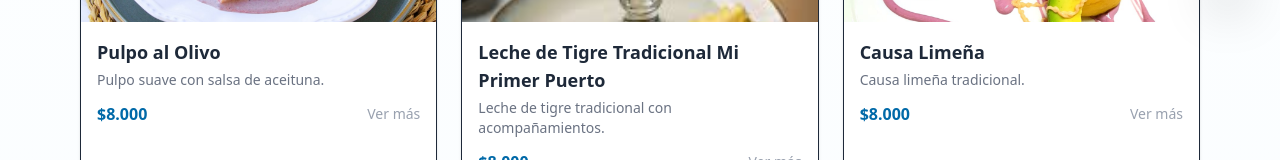
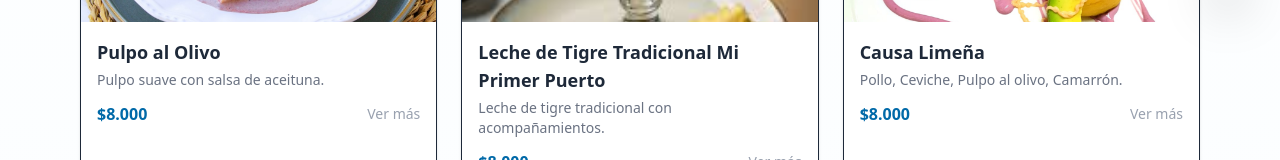
Before and after one commit to Hiperion23/Pimer_Puerto, a React (Vite) app: page /menu in a window 1280 px wide. Shown: the part 766-926 px from the top of the page. Built offline with nearby package versions, Linux system fonts and the light colour scheme.

Commit message:
Cambios1

```diff
--- a/src/Components/DishCard.tsx
+++ b/src/Components/DishCard.tsx
@@ -1,8 +1,7 @@
-/* eslint-disable @typescript-eslint/no-explicit-any */
 import React from 'react'
 
 export interface Dish {
-  allergens: any
+  allergens: string[] | undefined
   id: string
   name: string
   price: string
@@ -16,6 +15,25 @@ export interface Dish {
 interface Props {
   dish: Dish
   onClick: (dish: Dish) => void
+}
+
+// Ícono/emoji según la categoría, para cuando no hay foto todavía
+const getPlaceholderIcon = (tags?: string[]) => {
+  const tag = tags?.[0] ?? ''
+  if (tag.includes('Bebida')) return '🥤'
+  if (tag.includes('Jugo')) return '🧃'
+  if (tag.includes('Cevich')) return '🐟'
+  if (tag.includes('Picante')) return '🌶️'
+  if (tag.includes('Chaufa') || tag.includes('Arroz')) return '🍚'
+  if (tag.includes('Chicharr')) return '🍗'
+  if (tag.includes('Sudado')) return '🍲'
+  if (tag.includes('Carne')) return '🥩'
+  if (tag.includes('Pescado')) return '🐠'
+  if (tag.includes('Pasta') || tag.includes('Risotto')) return '🍝'
+  if (tag.includes('Vegetarian')) return '🥦'
+  if (tag.includes('Guarnici')) return '🍟'
+  if (tag.includes('Entrada')) return '🥗'
+  return '🍽️'
 }
 
 const DishCard: React.FC<Props> = ({ dish, onClick }) => {
@@ -32,8 +50,9 @@ const DishCard: React.FC<Props> = ({ dish, onClick }) => {
             className="w-full h-full object-cover"
           />
         ) : (
-          <div className="h-full flex items-center justify-center text-gray-400">
-            Imagen
+          <div className="h-full w-full flex flex-col items-center justify-center gap-1 bg-linear-to-br from-slate-100 to-slate-200 text-slate-400">
+            <span className="text-4xl">{getPlaceholderIcon(dish.tags)}</span>
+            <span className="text-xs">Foto próximamente</span>
           </div>
         )}
       </div>
--- a/src/Pages/Menu.tsx
+++ b/src/Pages/Menu.tsx
@@ -134,11 +134,11 @@ const dishes: Dish[] = [
     id: '6',
     name: 'Causa Limeña',
     price: '$8.000',
-    description: 'Causa limeña tradicional.',
+    description: 'Pollo, Ceviche, Pulpo al olivo, Camarrón.',
     image: causaImg,
     images: [causaImg],
     tags: ['Entradas'],
-    ingredients: [],
+    ingredients: ['Pollo', 'Ají amarillo', 'Papa', 'Mayonesa', 'Limón'],
     allergens: undefined,
   },
   {
@@ -174,7 +174,7 @@ const dishes: Dish[] = [
     ingredients: ['Choritos', 'Cebolla', 'Tomate', 'Limón'],
     allergens: ['Mariscos'],
   },
- */  {
+ */  /* {
     id: '10',
     name: 'Pulpo a la Chalaca',
     price: '$7.000',
@@ -184,7 +184,7 @@ const dishes: Dish[] = [
     tags: ['Entradas'],
     ingredients: ['Pulpo', 'Cebolla', 'Tomate', 'Limón'],
     allergens: ['Mariscos'],
-  },
+  }, */
 /*   {
     id: '11',
     name: 'Empanadita Ají de Gallina',
@@ -317,7 +317,7 @@ const dishes: Dish[] = [
   {
     id: '22',
     name: 'Lomo saltado con Fettucini',
-    price: '$10.000',
+    price: '$11.000',
     description: 'Lomo saltado servido con fettucini Huancaina.',
     image: fettu_huancainaImg,
     images: [fettu_huancainaImg],
@@ -332,7 +332,7 @@ const dishes: Dish[] = [
   {
     id: '23',
     name: 'Chaufa de Pollo',
-    price: '$7.990',
+    price: '$8.500',
     description: 'Arroz chaufa tradicional.',
     image: chaufaPolloImg,
     images: [chaufaPolloImg],
@@ -343,7 +343,7 @@ const dishes: Dish[] = [
   {
     id: '24',
     name: 'Chaufa de Chicharrón de Lechón',
-    price: '$8.000',
+    price: '$8.990',
     description: 'Chaufa con cerdo crocante.',
     image: chaufaLechonImg,
     images: [chaufaLechonImg],
@@ -354,7 +354,7 @@ const dishes: Dish[] = [
   {
     id: '25',
     name: 'Chaufa de Mariscos',
-    price: '$10.000',
+    price: '$11.000',
     description: 'Chaufa marino.',
     image: chaufaImg,
     images: [chaufaImg],
@@ -365,7 +365,7 @@ const dishes: Dish[] = [
   {
     id: '26',
     name: 'Chaufa de Pulpo',
-    price: '$10.000',
+    price: '$11.000',
     description: 'Pulpo salteado con arroz.',
     image: chaufaImg,
     images: [chaufaImg],
@@ -376,7 +376,7 @@ const dishes: Dish[] = [
   {
     id: '27',
     name: 'Chaufa de Carne',
-    price: '$8.000',
+    price: '$9.000',
     description: 'Carne salteada al wok.',
     image: chaufaCarneImg,
     images: [chaufaCarneImg],
@@ -387,7 +387,7 @@ const dishes: Dish[] = [
   {
     id: '28',
     name: 'Chaufa de Camarón',
-    price: '$10.000',
+    price: '$11.000',
     description: 'Chaufa con camarón.',
     image: chaufa_camaronImg,
     images: [chaufa_camaronImg],
@@ -417,7 +417,7 @@ const dishes: Dish[] = [
   {
     id: '30',
     name: 'Chicharrón de Camarón',
-    price: '$10.000',
+    price: '$11.000',
     description: 'Camarón frito crocante.',
     image: chicharonMixtoImg,
     images: [chicharonMixtoImg],
@@ -428,7 +428,7 @@ const dishes: Dish[] = [
   {
     id: '31',
     name: 'Chicharrón de Pulpo',
-    price: '$10.000',
+    price: '$11.000',
     description: 'Pulpo frito crocante.',
     image: chicharonMixtoImg,
     images: [chicharonMixtoImg],
@@ -439,7 +439,7 @@ const dishes: Dish[] = [
   {
     id: '32',
     name: 'Chicharrón de Pollo',
-    price: '$7.990',
+    price: '$8.500',
     description: 'Pollo crocante.',
     image: chicharonPolloImg,
     images: [chicharonPolloImg],
@@ -450,7 +450,7 @@ const dishes: Dish[] = [
   {
     id: '33',
     name: 'Chicharrón de Pescado',
-    price: '$8.990',
+    price: '$9.000',
     description: 'Pescado frito.',
     image: chicharronImg,
     images: [chicharronImg],
@@ -461,7 +461,7 @@ const dishes: Dish[] = [
   {
     id: '34',
     name: 'Chicharrón de lechón tierno tradicional',
-    price: '$8.990',
+    price: '$10.000',
     description: 'Chicharrón de lechón tierno.',
     image: lechonImg,
     images: [ChicharronLechonImg, lechonImg],
@@ -472,7 +472,7 @@ const dishes: Dish[] = [
   {
     id: '35',
     name: 'Chicharrón Mixto Marino',
-    price: '$10.990',
+    price: '$12.000',
     description: 'Mariscos fritos.',
     image: chicharonMixtoImg,
     images: [chicharonMixtoImg],
@@ -487,7 +487,7 @@ const dishes: Dish[] = [
   {
     id: '36',
     name: 'Sudado de Pescado Entero',
-    price: '$10.000',
+    price: '$10.990',
     description: 'Sudado tradicional.',
     image: sudadoImg,
     images: [sudadoImg],
@@ -498,7 +498,7 @@ const dishes: Dish[] = [
   {
     id: '37',
     name: 'Sudado de Pescado con Mariscos',
-    price: '$12.990',
+    price: '$13.990',
     description: 'Sudado con mariscos.',
     image: sudadoImg,
     images: [sudadoImg],
@@ -513,7 +513,7 @@ const dishes: Dish[] = [
   {
     id: '38',
     name: 'Pulpo a la Parrilla Mi primer puerto',
-    price: '$12.990',
+    price: '$13.990',
     description: 'Pulpo tierno de las costas ariqueñas, bañado en salsa anticuchera y chimichurri, acompañado de papas rústicas.',
     image: pulpoParrilla1Img,
     images: [pulpoParrilla1Img, pulpoParrilla2Img],
@@ -524,7 +524,7 @@ const dishes: Dish[] = [
   {
     id: '39',
     name: 'Anticucho de Corazón',
-    price: '$7.000',
+    price: '$8.000',
     description: 'Anticucho peruano tradicional.',
     image: anticuchoImg,
     images: [anticuchoImg],
@@ -535,7 +535,7 @@ const dishes: Dish[] = [
   {
     id: '40',
     name: 'Tallarín Saltado de Carne',
-    price: '$9.000',
+    price: '$10.000',
     description: 'Fideos salteados al wok.',
     image: tallarinSaltadoImg,
     images: [tallarinSaltadoImg],
@@ -561,7 +561,7 @@ const dishes: Dish[] = [
   {
     id: '42',
     name: 'Fetuccini Fruto del Mar',
-    price: '$10.990',
+    price: '$12.990',
     description: 'Pasta en salsa americana con mariscos.',
     image: pastaImg,
     images: [pastaImg],
@@ -576,7 +576,7 @@ const dishes: Dish[] = [
   {
     id: '43',
     name: 'Risotto de Camarones',
-    price: '$10.000',
+    price: '$11.000',
     description: 'Risotto cremoso con camarones.',
     image: risoto_camaronImg,
     images: [risoto_camaronImg],
@@ -587,7 +587,7 @@ const dishes: Dish[] = [
   {
     id: '44',
     name: 'Risotto Fruto del Mar',
-    price: '$10.990',
+    price: '$12.000',
     description: 'Risotto marino cremoso.',
     image: risoto_camaronImg,
     images: [risoto_camaronImg],
@@ -628,7 +628,7 @@ const dishes: Dish[] = [
   {
     id: '47',
     name: 'Costillar al Horno BBQ',
-    price: '$10.000',
+    price: '$12.000',
     description: 'Costillar al horno con salsa BBQ.',
     image: costillar1Img,
     images: [costillar1Img, costillar2Img],
@@ -639,7 +639,7 @@ const dishes: Dish[] = [
   {
     id: '48',
     name: 'Pollo Broaster',
-    price: '$8.000',
+    price: '$9.000',
     description: 'Pollo crujiente acompañado a elección.',
     image: polloChaufaImg,
     images: [polloChaufaImg, polloPapaImg],
@@ -686,7 +686,7 @@ const dishes: Dish[] = [
   {
     id: '51',
     name: 'Dúo para Dos Personas',
-    price: '$15.990',
+    price: '$17.900',
     description: 'Ideal para compartir. Elige 2 platos.',
     image: duoImg,
     images: [duoImg],
@@ -707,7 +707,7 @@ const dishes: Dish[] = [
   {
     id: '52',
     name: 'Trío para Tres Personas',
-    price: '$24.990',
+    price: '$25.990',
     description: 'Perfecto para compartir. Elige 3 platos.',
     image: trioImg,
     images: [trioImg],
@@ -728,7 +728,7 @@ const dishes: Dish[] = [
   {
     id: '53',
     name: 'Papa Rústica',
-    price: '$2.500',
+    price: '$3.000',
     description: 'Guarnición.',
     image: papaRusticaImg,
     images: [papaRusticaImg],
@@ -739,7 +739,7 @@ const dishes: Dish[] = [
   {
     id: '54',
     name: 'Arroz Chaufa',
-    price: '$3.000',
+    price: '$3.500',
     description: 'Guarnición.',
     image: arozChaufaImg,
     images: [arozChaufaImg],
@@ -750,7 +750,7 @@ const dishes: Dish[] = [
   {
     id: '55',
     name: 'Chifle de Camote',
-    price: '$2.500',
+    price: '$3.000',
     description: 'Guarnición.',
     image: camoteImg,
     images: [camoteImg],
@@ -761,7 +761,7 @@ const dishes: Dish[] = [
   {
     id: '56',
     name: 'Canchita',
-    price: '$2.000',
+    price: '$3.000',
     description: 'Guarnición.',
     image: canchaImg,
     images: [canchaImg],
@@ -772,7 +772,7 @@ const dishes: Dish[] = [
   {
     id: '57',
     name: 'Papa Dorada',
-    price: '$2.500',
+    price: '$3.000',
     description: 'Guarnición.',
     image: papaDoradaImg,
     images: [papaDoradaImg],
@@ -783,7 +783,7 @@ const dishes: Dish[] = [
   {
     id: '58',
     name: 'Arroz blanco',
-    price: '$2.500',
+    price: '$3.000',
     description: 'Guarnición.',
     image: arrozBlancoImg,
     images: [arrozBlancoImg],
@@ -794,12 +794,203 @@ const dishes: Dish[] = [
   {
     id: '59',
     name: 'Papa Frita',
-    price: '$2.500',
+    price: '$3.500',
     description: 'Guarnición.',
     image: papaFritaImg,
     images: [papaFritaImg],
     tags: ['Guarniciones'],
     ingredients: ['Papa'],
+    allergens: undefined,
+  },
+  {
+    id: '60',
+    name: 'Ensalada Surtida',
+    price: '$3.500',
+    description: 'Ensalada fresca de acompañamiento.',
+    tags: ['Guarniciones'],
+    ingredients: ['Verduras frescas'],
+    allergens: undefined,
+  },
+  {
+    id: '61',
+    name: 'Puré de Papa Natural',
+    price: '$4.000',
+    description: 'Puré de papa casero.',
+    tags: ['Guarniciones'],
+    ingredients: ['Papa', 'Mantequilla', 'Leche'],
+    allergens: ['Lácteos'],
+  },
+  // ======================
+  // 🥤 BEBIDAS
+  // ======================
+  {
+    id: '62',
+    name: 'Inka Cola',
+    price: '$1.800',
+    description: 'Bebida gaseosa.',
+    tags: ['Bebidas'],
+    ingredients: [],
+    allergens: undefined,
+  },
+  {
+    id: '63',
+    name: 'Coca Cola Normal',
+    price: '$1.800',
+    description: 'Bebida gaseosa.',
+    tags: ['Bebidas'],
+    ingredients: [],
+    allergens: undefined,
+  },
+  {
+    id: '64',
+    name: 'Coca Cola Zero',
+    price: '$1.800',
+    description: 'Bebida gaseosa sin azúcar.',
+    tags: ['Bebidas'],
+    ingredients: [],
+    allergens: undefined,
+  },
+  {
+    id: '65',
+    name: 'Agua',
+    price: '$1.500',
+    description: 'Agua mineral.',
+    tags: ['Bebidas'],
+    ingredients: [],
+    allergens: undefined,
+  },
+
+  // ======================
+  // 🍹 JUGOS PERSONAL (VASO)
+  // ======================
+  {
+    id: '66',
+    name: 'Jugo Personal de Frutilla',
+    price: '$2.500',
+    description: 'Jugo natural en vaso. Adicional hierbabuena o jengibre +$500.',
+    tags: ['Bebidas', 'Jugos'],
+    ingredients: ['Frutilla'],
+    allergens: undefined,
+  },
+  {
+    id: '67',
+    name: 'Jugo Personal de Guayaba',
+    price: '$2.500',
+    description: 'Jugo natural en vaso. Adicional hierbabuena o jengibre +$500.',
+    tags: ['Bebidas', 'Jugos'],
+    ingredients: ['Guayaba'],
+    allergens: undefined,
+  },
+  {
+    id: '68',
+    name: 'Jugo Personal de Melón Tuna',
+    price: '$2.500',
+    description: 'Jugo natural en vaso. Adicional hierbabuena o jengibre +$500.',
+    tags: ['Bebidas', 'Jugos'],
+    ingredients: ['Melón', 'Tuna'],
+    allergens: undefined,
+  },
+  {
+    id: '69',
+    name: 'Jugo Personal de Melón Calameño',
+    price: '$2.500',
+    description: 'Jugo natural en vaso. Adicional hierbabuena o jengibre +$500.',
+    tags: ['Bebidas', 'Jugos'],
+    ingredients: ['Melón calameño'],
+    allergens: undefined,
+  },
+  {
+    id: '70',
+    name: 'Limonada Tradicional (Personal)',
+    price: '$2.500',
+    description: 'Jugo natural en vaso. Adicional hierbabuena o jengibre +$500.',
+    tags: ['Bebidas', 'Jugos'],
+    ingredients: ['Limón'],
+    allergens: undefined,
+  },
+  {
+    id: '71',
+    name: 'Jugo Personal de Mango',
+    price: '$2.500',
+    description: 'Jugo natural en vaso. Adicional hierbabuena o jengibre +$500.',
+    tags: ['Bebidas', 'Jugos'],
+    ingredients: ['Mango'],
+    allergens: undefined,
+  },
+  {
+    id: '72',
+    name: 'Chicha Morada (Personal)',
+    price: '$2.500',
+    description: 'Jugo natural en vaso. Adicional hierbabuena o jengibre +$500.',
+    tags: ['Bebidas', 'Jugos'],
+    ingredients: ['Maíz morado'],
+    allergens: undefined,
+  },
+
+  // ======================
+  // 🍹 JUGOS JARRA (1 LITRO)
+  // ======================
+  {
+    id: '73',
+    name: 'Jugo Jarra de Frutilla',
+    price: '$4.500',
+    description: 'Jugo natural 1 litro. Adicional hierbabuena o jengibre +$500.',
+    tags: ['Bebidas', 'Jugos'],
+    ingredients: ['Frutilla'],
+    allergens: undefined,
+  },
+  {
+    id: '74',
+    name: 'Jugo Jarra de Guayaba',
+    price: '$4.500',
+    description: 'Jugo natural 1 litro. Adicional hierbabuena o jengibre +$500.',
+    tags: ['Bebidas', 'Jugos'],
+    ingredients: ['Guayaba'],
+    allergens: undefined,
+  },
+  {
+    id: '75',
+    name: 'Jugo Jarra de Melón Tuna',
+    price: '$4.500',
+    description: 'Jugo natural 1 litro. Adicional hierbabuena o jengibre +$500.',
+    tags: ['Bebidas', 'Jugos'],
+    ingredients: ['Melón', 'Tuna'],
+    allergens: undefined,
+  },
+  {
+    id: '76',
+    name: 'Jugo Jarra de Melón Calameño',
+    price: '$4.500',
+    description: 'Jugo natural 1 litro. Adicional hierbabuena o jengibre +$500.',
+    tags: ['Bebidas', 'Jugos'],
+    ingredients: ['Melón calameño'],
+    allergens: undefined,
+  },
+  {
+    id: '77',
+    name: 'Limonada Tradicional (Jarra)',
+    price: '$4.500',
+    description: 'Jugo natural 1 litro. Adicional hierbabuena o jengibre +$500.',
+    tags: ['Bebidas', 'Jugos'],
+    ingredients: ['Limón'],
+    allergens: undefined,
+  },
+  {
+    id: '78',
+    name: 'Jugo Jarra de Mango',
+    price: '$4.500',
+    description: 'Jugo natural 1 litro. Adicional hierbabuena o jengibre +$500.',
+    tags: ['Bebidas', 'Jugos'],
+    ingredients: ['Mango'],
+    allergens: undefined,
+  },
+  {
+    id: '79',
+    name: 'Chicha Morada (Jarra)',
+    price: '$4.500',
+    description: 'Jugo natural 1 litro. Adicional hierbabuena o jengibre +$500.',
+    tags: ['Bebidas', 'Jugos'],
+    ingredients: ['Maíz morado'],
     allergens: undefined,
   },
 
```
Also changed, not shown: 1 other file (tests, documents, lock files or other folders).
